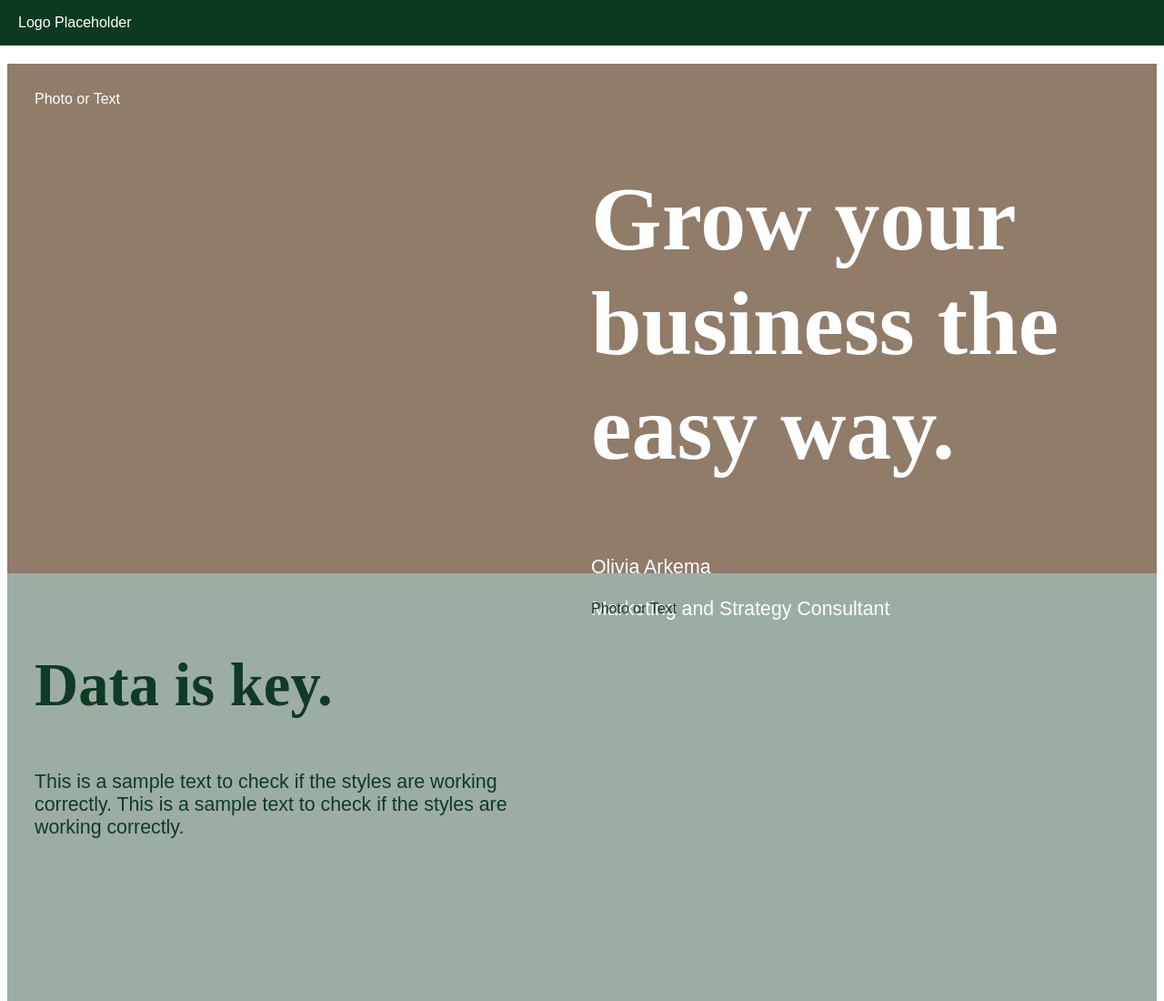
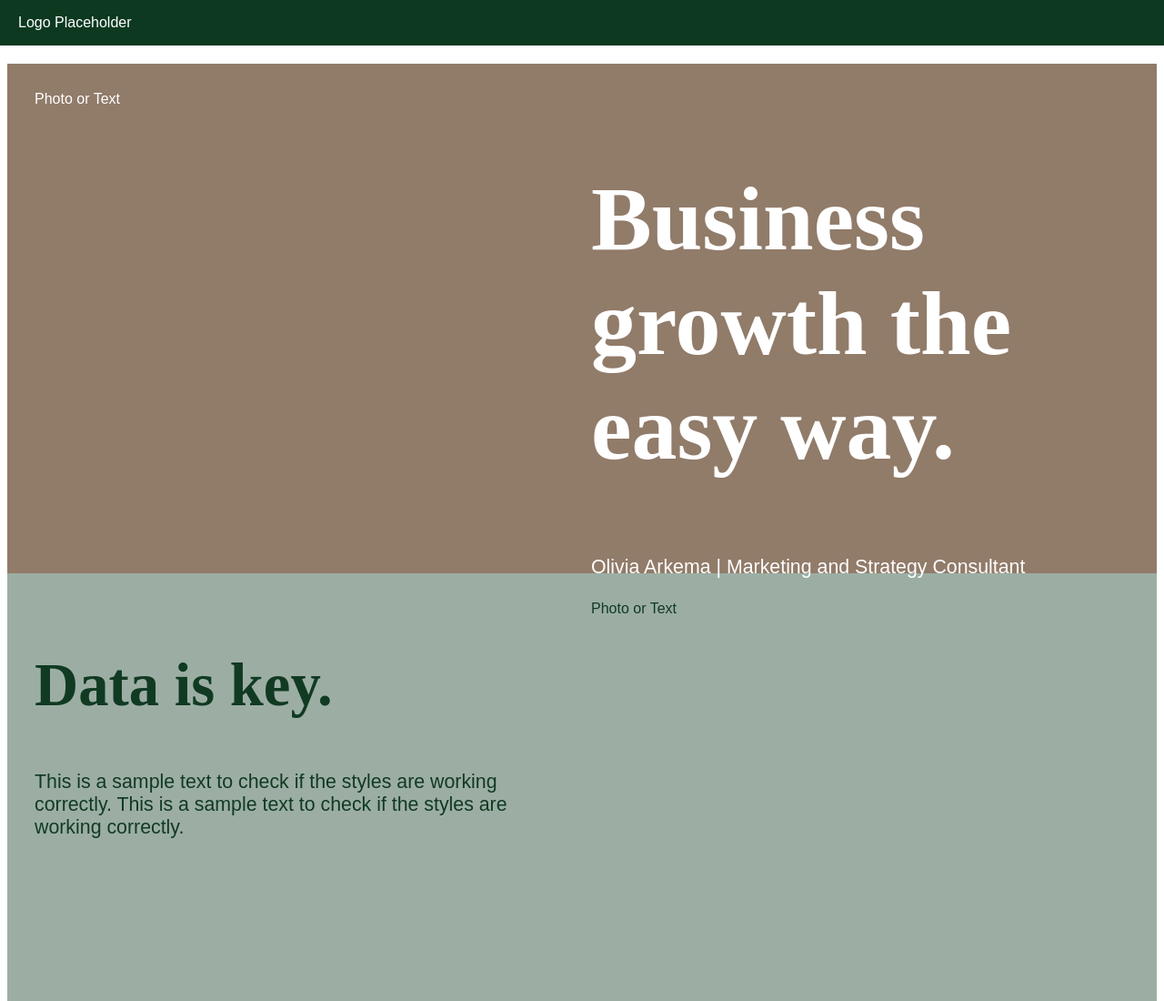
Before and after one commit to oliviaarkema/OA-Website, a plain HTML site: page index.html in a window 1280 px wide. Shown: the top 1100 px of the page at 91% size. Drawn offline with Linux system fonts and the light colour scheme.

Commit message:
Update index.html

```diff
--- a/index.html
+++ b/index.html
@@ -17,9 +17,9 @@
         <section class="two-columns section-1">
             <div>Photo or Text</div>
             <div>
-                <h1>Grow your business the easy way.</h1>
-                <p>Olivia Arkema</p>
-                <p>Marketing and Strategy Consultant</p>
+                <h1>Business growth the easy way.</h1>
+                <p>Olivia Arkema | Marketing and Strategy Consultant</p>
+                <p></p>
             </div>
         </section>
         <section class="two-columns section-2">
```
